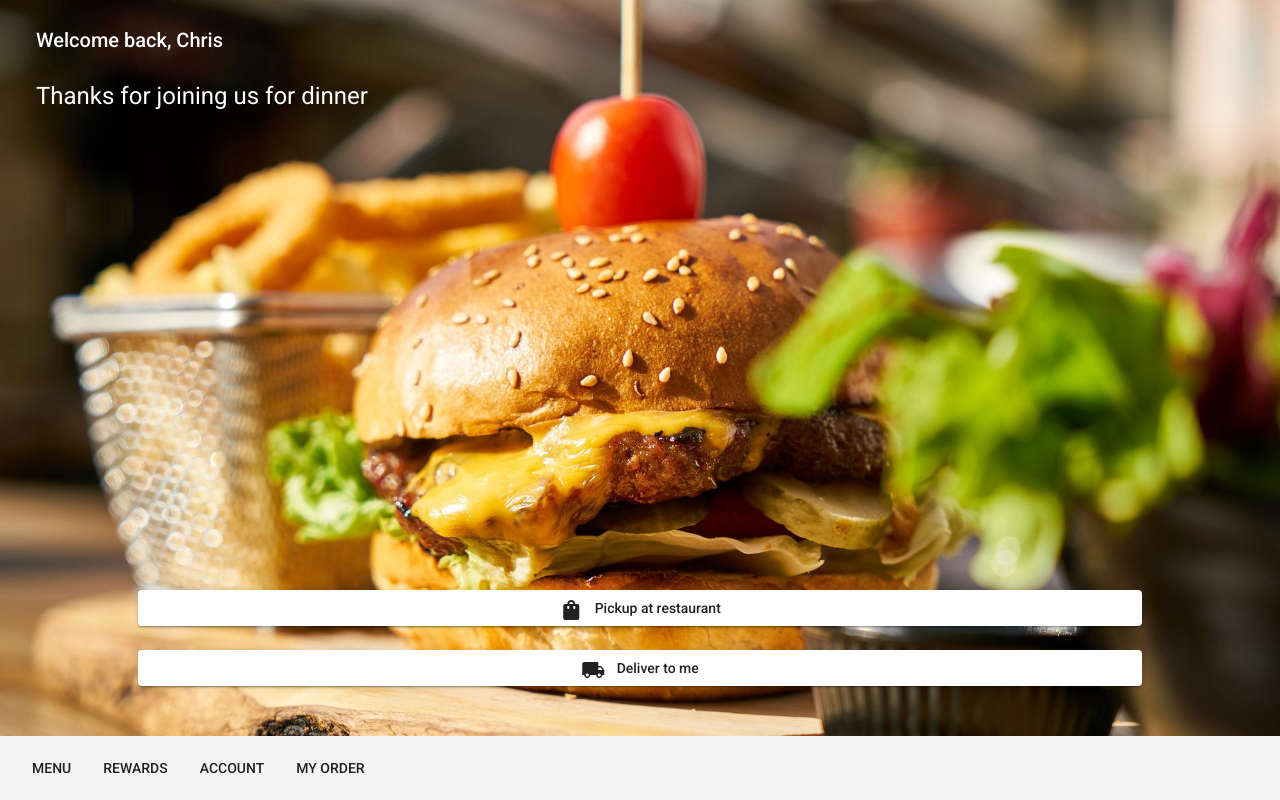
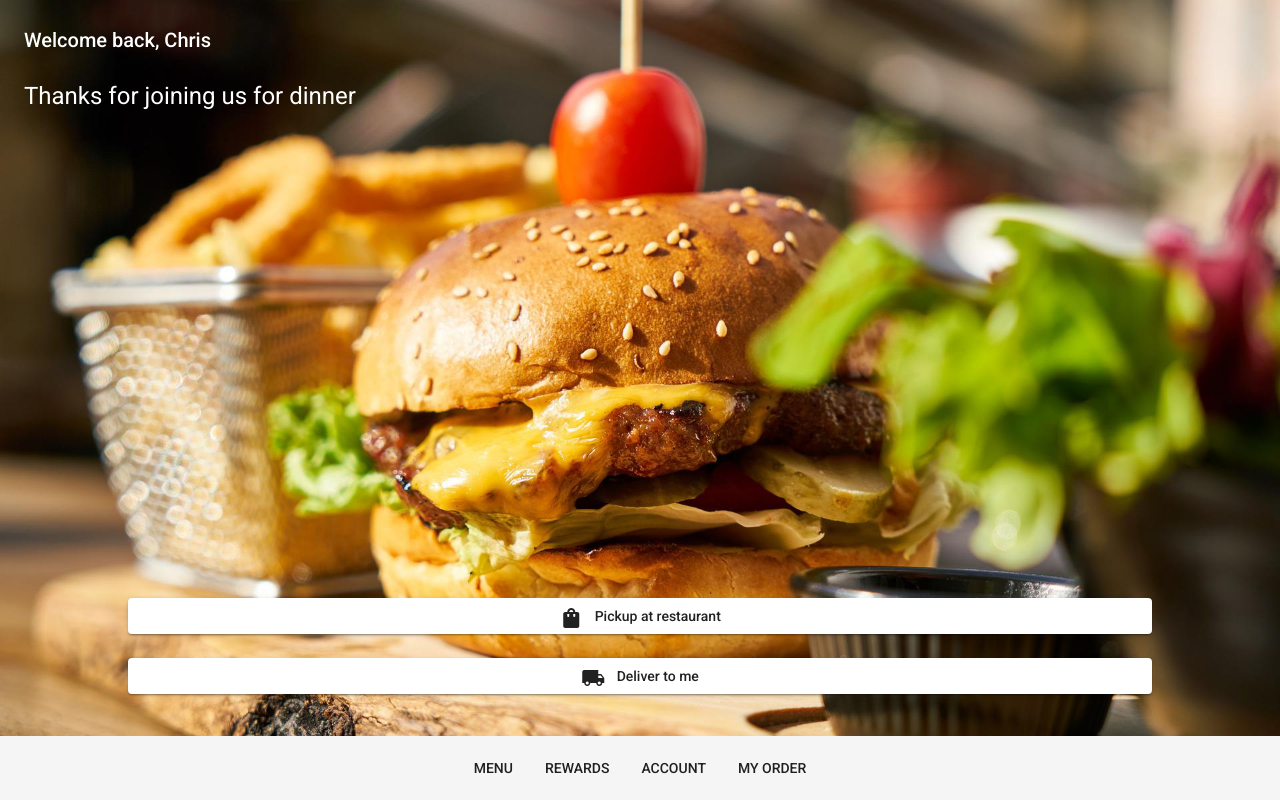
Before and after one commit to christianmanuTemper/restaurantApp, an Angular app in the folder front-end/: page /home in a window 1280 px wide. Built offline with nearby package versions, Linux system fonts and the light colour scheme.

Commit message:
centered both menu and all images with no scroll

```diff
--- a/front-end/src/app/app.component.html
+++ b/front-end/src/app/app.component.html
@@ -36,7 +36,7 @@
 </mat-tab-group>
 </div> -->
 <router-outlet></router-outlet>
-<mat-toolbar class="fixed-bottom">
+<mat-toolbar class="fixed-bottom d-flex justify-content-center">
   <button mat-button class=" " aria-label="Example icon-button with menu icon" routerLink="/home">
     MENU
 
--- a/front-end/src/app/home/home.component.css
+++ b/front-end/src/app/home/home.component.css
@@ -1,8 +1,13 @@
-.container-fluid {
 
-    background-image: url('../../assets/background_pic.jpg');
-    color: white;
-    background-size: cover;
+
+.mainImage {
+
+  color: white;
+  background: url('../../assets/background_pic.jpg') no-repeat center center fixed;
+  -webkit-background-size: cover;
+  -moz-background-size: cover;
+  -o-background-size: cover;
+  background-size: cover;
 }
 
 .mat-raised-button{
--- a/front-end/src/app/home/home.component.html
+++ b/front-end/src/app/home/home.component.html
@@ -1,5 +1,5 @@
-<div class="container-fluid">
-  <div class="mainSize">
+<div class="container-fluid px-0">
+  <div class="mainSize mainImage ">
     <div class="welcomeMessage">
         <h2 class="pt-4 px-4">Welcome back, Chris</h2>
         <h1 class="pt-2 px-4 pb-5">Thanks for joining us for dinner</h1>
--- a/front-end/src/app/logout/logout.component.css
+++ b/front-end/src/app/logout/logout.component.css
@@ -10,7 +10,10 @@
 } */
 
 .chickenSand {
-  background-image: url('../../assets/continerFluidBG.jpeg');
+  background: url("../../assets/chicken.jpg") no-repeat center center fixed;
+  -webkit-background-size: cover;
+  -moz-background-size: cover;
+  -o-background-size: cover;
   background-size: cover;
 }
 
--- a/front-end/src/app/logout/logout.component.html
+++ b/front-end/src/app/logout/logout.component.html
@@ -1,9 +1,10 @@
 
-    <div class=" d-flex justify-content-center">
-        <h3 class="account">Account</h3>
-    </div>
-    <div class="container-fluid"></div>
+    <div class="container-fluid px-0">
     <div class="mainSize chickenSand">
+
+    <div class="  bg-white">
+      <h3 class="account text-center py-2">Account</h3>
+  </div>
     <div class="d-flex  justify-content-center">
         <h1 class="pText pt-5">Edit and save your account settings</h1>
 
@@ -20,6 +21,7 @@
     </div>
 
 </div>
+</div>
 
 
 <!-- <div class=" d-flex justify-content-center">
--- a/front-end/src/styles.css
+++ b/front-end/src/styles.css
@@ -1,6 +1,6 @@
 /* You can add global styles to this file, and also import other style files */
 @import '~bootstrap/dist/css/bootstrap.min.css';
-html, body { height: 100%; }
+html, body { height: 100vh; }
 body { margin: 0; font-family: Roboto, "Helvetica Neue", sans-serif; }
 
 .example-tab-icon {
@@ -8,4 +8,9 @@ body { margin: 0; font-family: Roboto, "Helvetica Neue", sans-serif; }
   }
   .mainSize {
     height:100vh;
+
   }
+
+  .container-fluid{
+    overflow: hidden;
+    }
```
Also changed, not shown: 2 other files (tests, documents, lock files or other folders).
